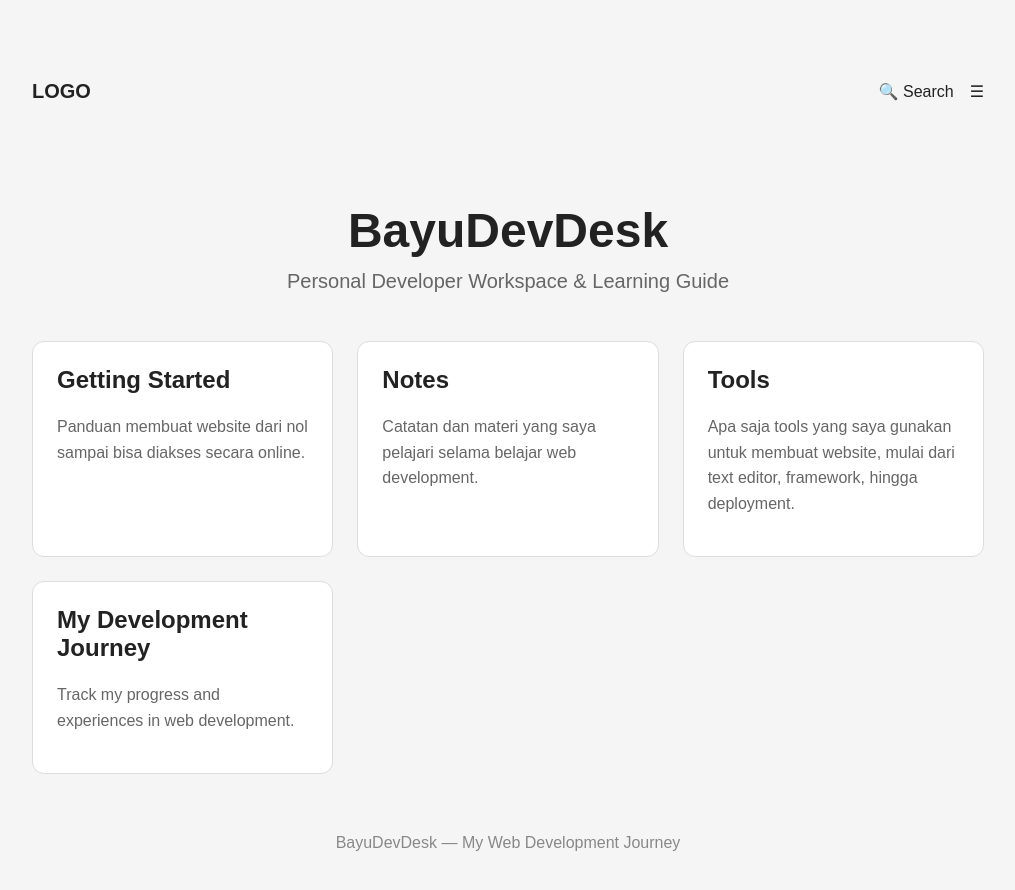
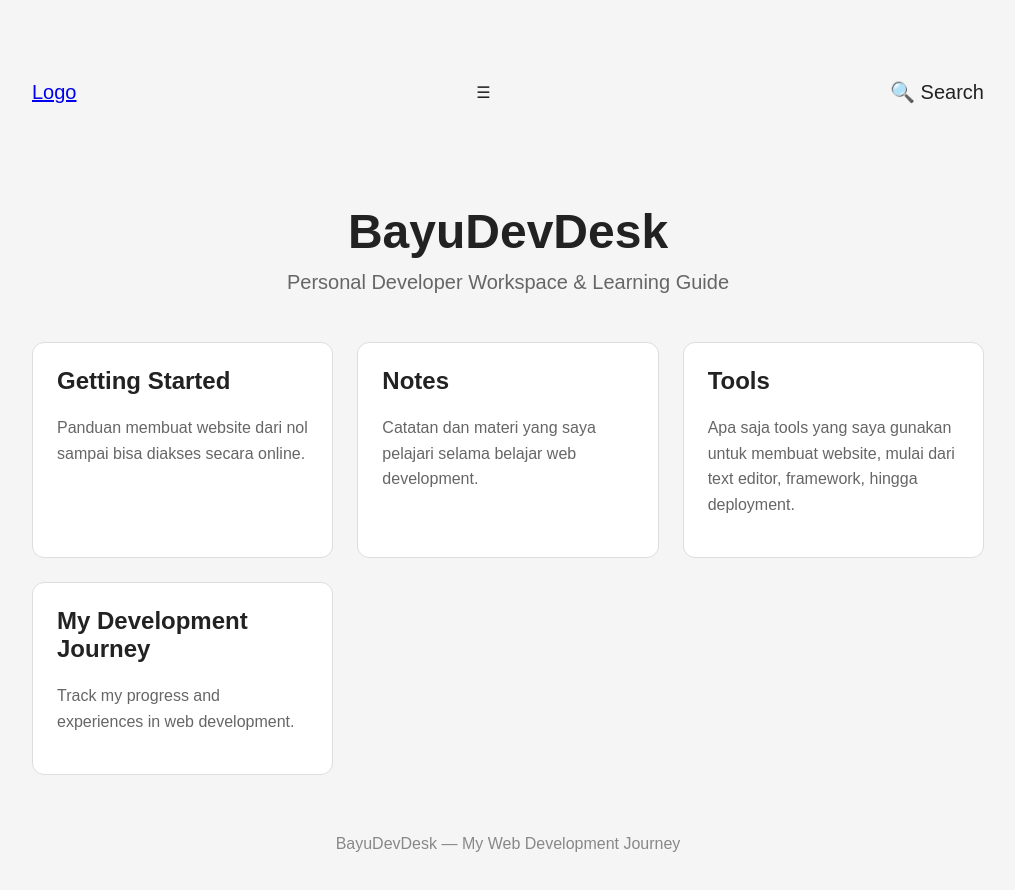
Before and after one commit to bayususeno-dev/bayudevdesk, a Next.js app: page / in a window 1280 px wide. Shown: the top 890 px of the page, without its empty margins (132-1147 px from the left). Built offline with nearby package versions, Linux system fonts and the light colour scheme.

Commit message:
Add components

```diff
--- a/app/globals.css
+++ b/app/globals.css
@@ -88,19 +88,16 @@ nav {
   margin-bottom: 80px;
 }
 
-nav strong {
-  font-size: 20px;
+.menu-icon {
+  cursor: pointer;
 }
 
-nav div {
-  display: flex;
-  gap: 16px;
-}
-
-nav span {
+.search-icon {
   cursor: pointer;
+  font-size: 20px;
 }
 
 .logo {
   cursor: pointer;
+  font-size: 20px;
 }
--- a/app/page.tsx
+++ b/app/page.tsx
@@ -1,17 +1,10 @@
+import Navbar from "@/components/Navbar/Navbar";
+
 export default function Home() {
   return (
     <main>
       <header>
-        <nav>
-          <div className="logo">
-            <strong>LOGO</strong>
-          </div>
-
-          <div>
-            <span>🔍 Search</span>
-            <span>☰</span>
-          </div>
-        </nav>
+        <Navbar />
 
         <h1>BayuDevDesk</h1>
         <p>Personal Developer Workspace & Learning Guide</p>
--- /dev/null
+++ b/components/Hamburger/Hamburger.tsx
@@ -0,0 +1,7 @@
+export default function Hamburger() {
+  return (
+    <div>
+      <span className="menu-icon">☰</span>
+    </div>
+  );
+}
--- /dev/null
+++ b/components/Navbar/Navbar.tsx
@@ -0,0 +1,20 @@
+import Search from "../Search/Search";
+import Link from "next/link";
+import Hamburger from "../Hamburger/Hamburger";
+
+export default function Navbar() {
+  return (
+    <nav>
+      <div className="logo">
+        <Link href="/">Logo</Link>
+      </div>
+
+      <div>
+        <Hamburger />
+      </div>
+      <div>
+        <Search />
+      </div>
+    </nav>
+  );
+}
--- /dev/null
+++ b/components/Search/Search.tsx
@@ -0,0 +1,7 @@
+export default function Search() {
+  return (
+    <div>
+      <span className="search-icon">🔍 Search</span>
+    </div>
+  );
+}
```
